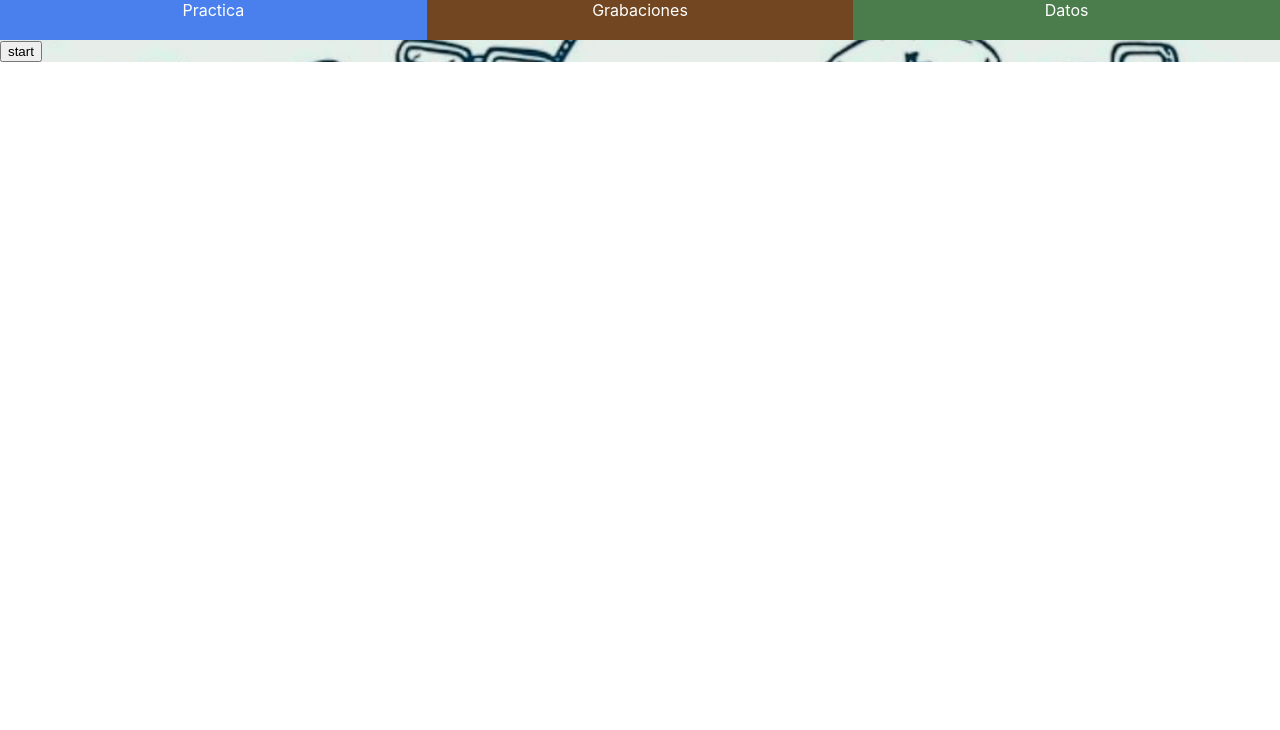
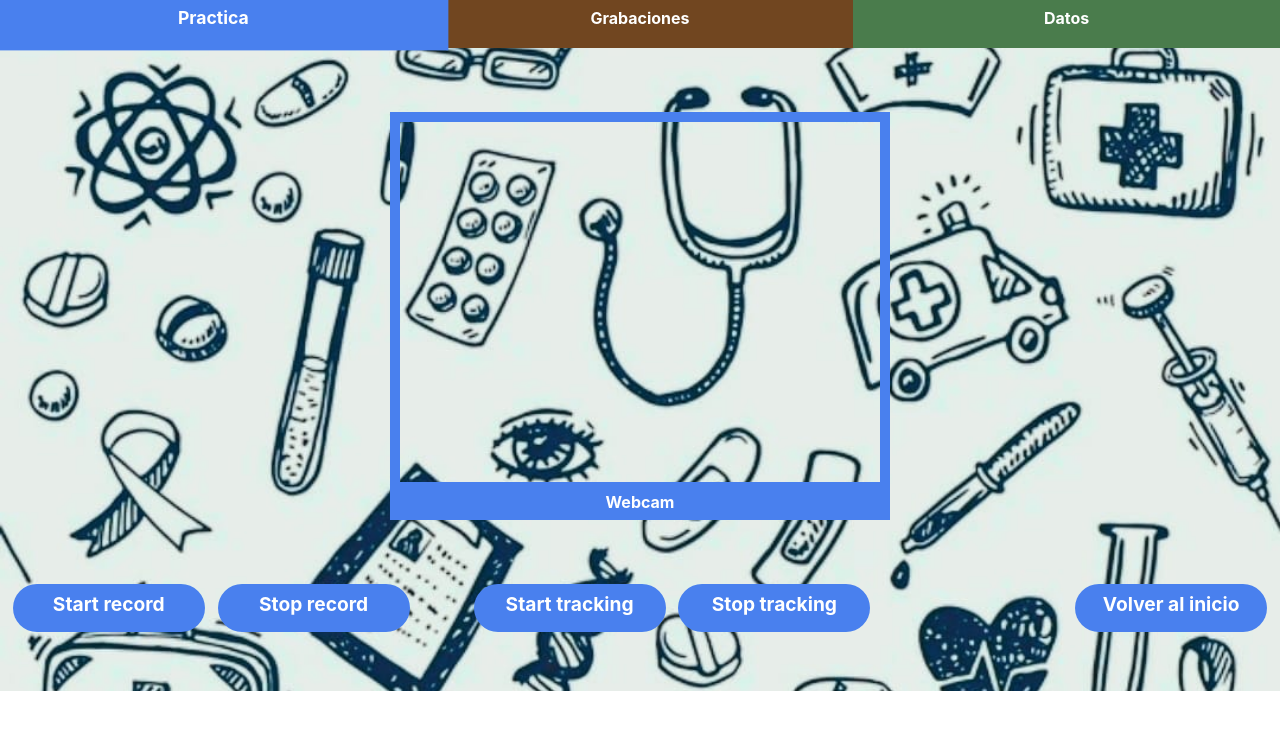
Before and after one commit to victordavila2311/PAIG1A-2024-1, a React (Create React App) app: page / in a window 1280 px wide. Both pictures are taken after a click on the button "Iniciar simulador". Shown: the top 730 px of the page. Built offline with nearby package versions, Linux system fonts and the light colour scheme; no server answers; the HTML template or start-up script is replaced by a standard one.

Commit message:
se acabo el diseño de la ventana de grabacion

```diff
--- a/src/App.css
+++ b/src/App.css
@@ -12,16 +12,28 @@
 
 
 .Practica {
+  display: flex;
+  height: '100%';
+  width: '100%';
+  flex-direction: column;
   background-image: url('./Img/FondoPractica.jpg');
   background-size: cover;
 }
 
 .Grabaciones {
+  display: flex;
+  height: '100%';
+  width: '100%';
+  flex-direction: column;
   background-image: url('./Img/FondoGrabaciones.jpg');
   background-size: cover;
 }
 
 .Datos {
+  display: flex;
+  height: '100%';
+  width: '100%';
+  flex-direction: column;
   background-image: url('./Img/FondoDatos.jpg');
   background-size: cover;
 }
--- /dev/null
+++ b/src/componentes/boton.css
@@ -0,0 +1,4 @@
+button:hover{
+    cursor: pointer;
+    scale:1.1
+}
--- a/src/componentes/boton.tsx
+++ b/src/componentes/boton.tsx
@@ -1,14 +1,16 @@
 import React from 'react';
 import '../App.css';
+import './boton.css';
 import { propsBoton } from '../code/interfaces';
 import { formatColor } from '../code/helpers';
+import { hover } from '@testing-library/user-event/dist/hover';
 
 export function Boton(props: propsBoton) {
   return (
     <button
       onClick={props.onClick}
       className='Boton'
-      style={{ backgroundColor: formatColor(props.color), height: props.size.h, width: props.size.w }}>
+      style={{ backgroundColor: formatColor(props.color), height: props.size.h, width: props.size.w}}>
       <p>{props.texto}</p>
     </button>
   );
--- a/src/componentes/headerventanas.css
+++ b/src/componentes/headerventanas.css
@@ -4,3 +4,11 @@
     width: '100%';
     flex-direction: row;
 }
+.opciones div{
+    padding-top: 1vh;
+}
+
+.opciones div:hover{
+    scale: 1.1;
+    cursor:pointer;
+}
--- a/src/componentes/headerventanas.tsx
+++ b/src/componentes/headerventanas.tsx
@@ -3,22 +3,25 @@ import '../App.css';
 import { propsVentanaInicio } from '../code/interfaces';
 import { formatColor } from '../code/helpers';
 import './headerventanas.css';
-export function Opciones(){
+export function Opciones(props: propsVentanaInicio){
     let w:string='33.33333vw';
     return(
         <div className='opciones'>
             <div style={{backgroundColor:formatColor("azul"),
             width:w,
             textAlign:'center', height:'5vh',
-            color:formatColor("blanco")}}>Practica</div>
+            color:formatColor("blanco")}}
+            onClick={() => props.setVentana('Practica')}><strong>Practica</strong></div>
             <div style={{backgroundColor:formatColor("cafe"),
             width:w,
             textAlign:'center',
-            color:formatColor("blanco")}}>Grabaciones</div>
+            color:formatColor("blanco")}}
+            onClick={() => props.setVentana('Grabaciones')}><strong>Grabaciones</strong></div>
             <div style={{backgroundColor:formatColor("verde"),
             width:w,
             textAlign:'center',
-            color:formatColor("blanco")}}>Datos</div>
+            color:formatColor("blanco")}}
+            onClick={() => props.setVentana('Datos')}><strong>Datos</strong></div>
         </div>
     )
 }
--- a/src/ventanas/Datos.tsx
+++ b/src/ventanas/Datos.tsx
@@ -1,11 +1,13 @@
 import React from 'react';
 import '../App.css';
 import { propsVentanaDatos } from '../code/interfaces';
+import { Opciones } from '../componentes/headerventanas';
 
 export function Datos(props: propsVentanaDatos) {
   return (
     <div className='Datos'>
-
+      <Opciones setVentana={props.setVentana}/>
+      <p>Datos</p>
     </div>
   );
 }
--- a/src/ventanas/Grabaciones.tsx
+++ b/src/ventanas/Grabaciones.tsx
@@ -1,11 +1,15 @@
-import React from 'react';
+import React, { useState } from 'react';
 import '../App.css';
 import { propsVentanaGrabaciones } from '../code/interfaces';
+import { Opciones } from '../componentes/headerventanas';
+import { ventana } from '../code/types';
 
 export function Grabaciones(props: propsVentanaGrabaciones) {
+
   return (
     <div className='Grabaciones'>
-
+      <Opciones setVentana={props.setVentana}/>
+      <p>Grabaciones</p>
     </div>
   );
 }
--- a/src/ventanas/Practica.css
+++ b/src/ventanas/Practica.css
@@ -0,0 +1,26 @@
+
+.botones{
+    display:flex;
+    margin-top: 8vh;
+    height: '100%';
+    width: '100%';
+    flex-direction: row;
+    margin-bottom: 7.4vh;
+}
+.botones div{
+    width: 15vw;
+    font-size: 1.2rem;
+    border-radius: 2vw;
+    text-align: center;
+    padding-top: 1vh;
+    padding-bottom: 2vh;
+}
+.botones div:hover{
+    scale: 1.1;
+    cursor: pointer
+}
+.camaras{
+    margin-top:8vh;
+    margin-left:auto;
+    margin-right:auto;
+}
--- a/src/ventanas/Practica.tsx
+++ b/src/ventanas/Practica.tsx
@@ -4,6 +4,8 @@ import './Practica.css';
 import Webcam from "react-webcam";
 import { propsVentanaPractica } from '../code/interfaces';
 import { Opciones } from '../componentes/headerventanas';
+import { ventana } from '../code/types';
+import { formatColor } from '../code/helpers';
 const FACING_MODE_USER = "user";
 const FACING_MODE_ENVIRONMENT = "environment";
 
@@ -15,12 +17,9 @@ let videoConstraints = {
 
 
 
+export function Practica(props: propsVentanaPractica) {
 
-
-
-
-export function Practica(props: propsVentanaPractica) {
-  const [isCaptureEnable, setCaptureEnable] = useState<boolean>(false);
+  const [isCaptureEnable, setCaptureEnable] = useState<boolean>(true);
   const webcamRef = useRef<Webcam>(null);
   const [url, setUrl] = useState<string | null>(null);
   const capture = useCallback(() => {
@@ -42,30 +41,73 @@ export function Practica(props: propsVentanaPractica) {
   return (
     <div className='Practica'>
 
-      <Opciones />
+      <Opciones setVentana={props.setVentana}/>
 
       {isCaptureEnable || (
         <button onClick={() => setCaptureEnable(true)}>start</button>
       )}
       {isCaptureEnable && (
         <>
+         {/*
           <div>
             <button onClick={() => setCaptureEnable(false)}>end </button>
 
           </div>
-          <div style={{alignContent:'center'}}>
+         */}
+          <div className='camaras'
+          style={{border:'10px solid '+formatColor("azul"),
+                  width: '480px',
+                  height: '360px'
+                  }}>
             <Webcam
               audio={false}
-              width={540}
+              width={480}
               height={360}
               ref={webcamRef}
               screenshotFormat="image/jpeg"
               videoConstraints={{
+
                 facingMode
               }}
             />
           </div>
-
+          <div
+          style={{width:'500px',
+                  backgroundColor:formatColor("azul"),
+                  marginLeft:'auto',
+                  marginRight:'auto',
+                  textAlign:'center',
+                  paddingBottom:'1vh',
+                  color:formatColor("blanco")
+          }}><strong>Webcam</strong></div>
+          <div className='botones'>
+            <div
+            style={{color:formatColor("blanco"),
+                    backgroundColor:formatColor("azul"),
+                    marginLeft:'1vw'
+            }}><strong>Start record</strong></div>
+            <div
+            style={{color:formatColor("blanco"),
+                    backgroundColor:formatColor("azul"),
+                    marginLeft:'1vw'
+            }}><strong>Stop record</strong></div>
+            <div
+            style={{color:formatColor("blanco"),
+                    backgroundColor:formatColor("azul"),
+                    marginLeft:'5vw'
+            }}><strong>Start tracking</strong></div>
+            <div
+            style={{color:formatColor("blanco"),
+                    backgroundColor:formatColor("azul"),
+                    marginLeft:'1vw'
+            }}><strong>Stop tracking</strong></div>
+            <div
+            style={{color:formatColor("blanco"),
+                    backgroundColor:formatColor("azul"),
+                    marginLeft:'auto',
+                    marginRight:'1vw'
+            }} onClick={()=>props.setVentana("Inicio")}><strong>Volver al inicio</strong></div>
+          </div>
         </>
       )}
 
```
